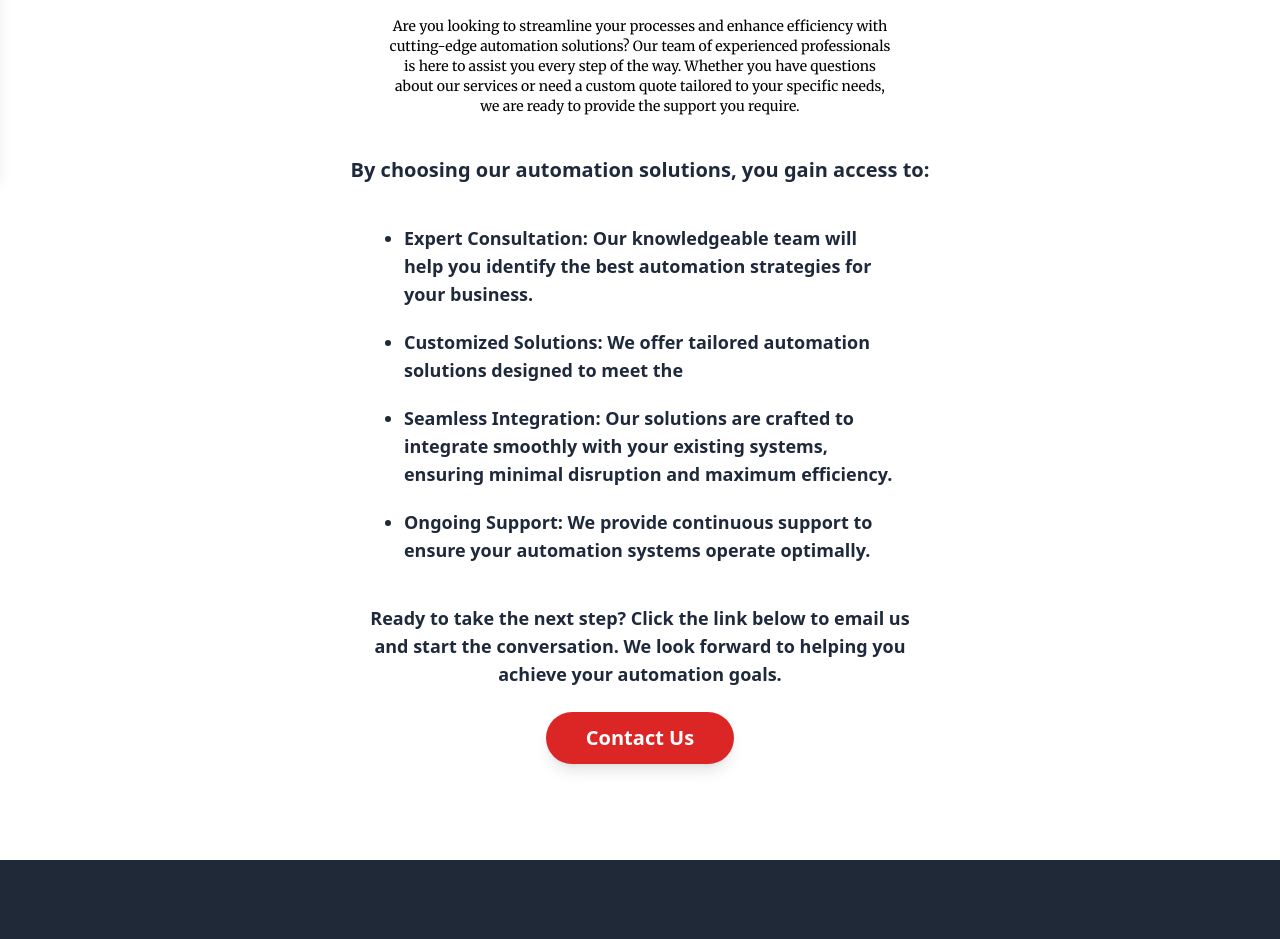
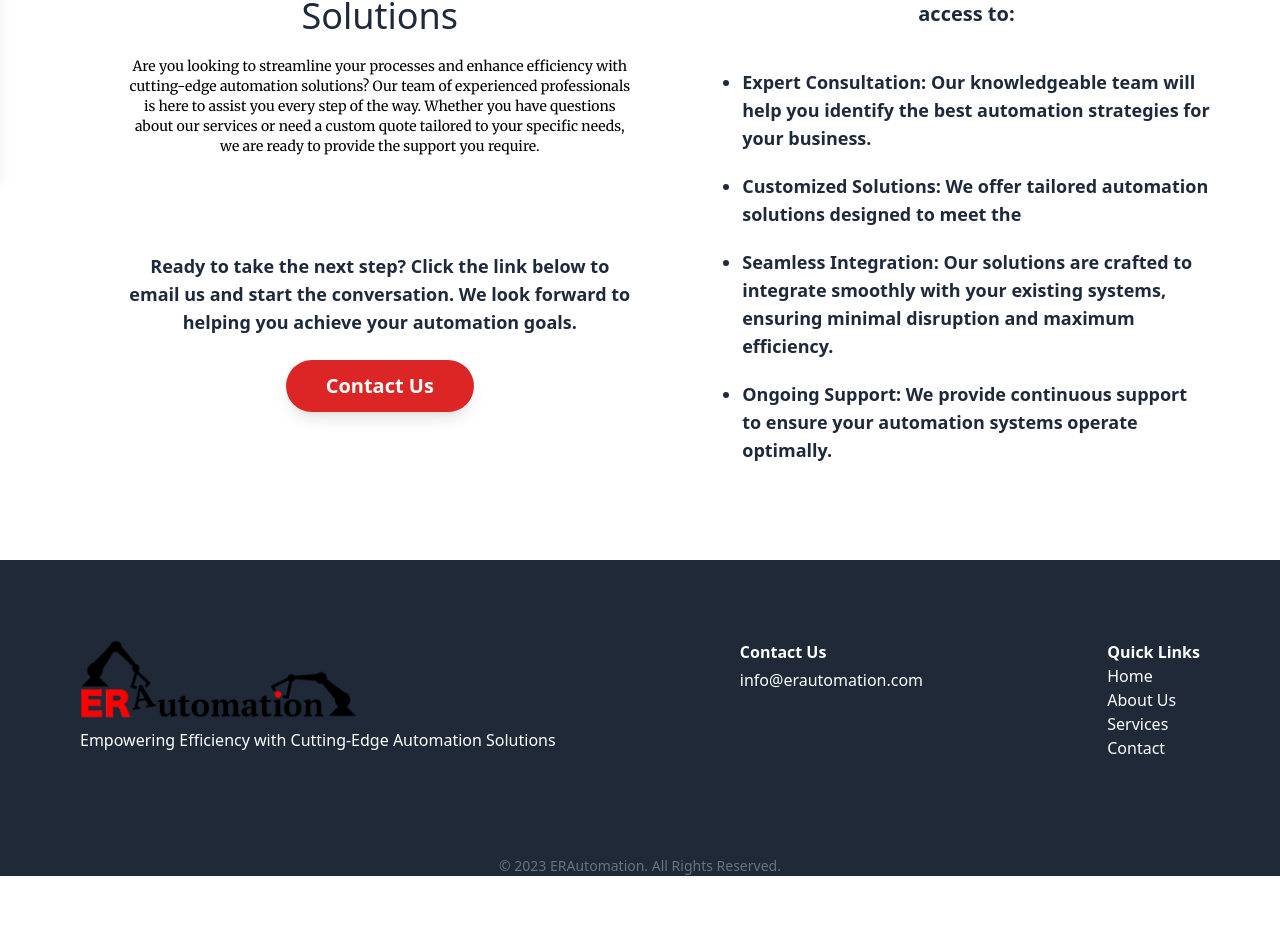
Before and after one commit to GavinA2212/ERA_web, a React (Vite) app: page /Contact in a window 1280 px wide. Shown: the part 622-1561 px from the top of the page. After the commit the page ends 1498 px from the top, so only its background shows below. Built offline with nearby package versions, Linux system fonts and the light colour scheme.

Commit message:
better desktop compatibility contact/about

```diff
--- a/src/pages/About.tsx
+++ b/src/pages/About.tsx
@@ -1,5 +1,7 @@
 import { useEffect } from "react";
 import { useFadeInOnScrollDiv } from "../utils/FadeInOnScroll";
+import Logo from "/assets/Logo.png";
+import { Link } from "react-router-dom";
 
 export default function About() {
   useEffect(() => {
@@ -26,28 +28,37 @@ export default function About() {
     <>
       <main className="mt-24 flex min-h-screen justify-center font-Merriweather text-4xl">
         <section className="flex min-h-screen w-11/12 flex-col items-center px-4">
-          <div className="flex flex-col items-center">
+          <Link
+            to="/"
+            className="max-w-400 mt-4 flex animate-fadeIn items-center justify-center">
+            <img src={Logo} alt="ER Automation Logo"></img>
+          </Link>
+
+          <div className="flex w-10/12 flex-col items-center">
+            <section className="flex h-fit w-full flex-col items-center md:items-end">
               <div
                 ref={section1ContainerRef}
                 className={`max-w-2xl flex-col items-center ${section1RefIsVisible ? "visible animate-containerFadeIn" : "invisible"}`}>
-              <h1 className="mt-16 whitespace-nowrap text-center text-slate-800">
+                <h1 className="mt-28 whitespace-nowrap text-center text-slate-800">
                   Company Overview
                 </h1>
                 <h2 className="mt-5 text-center font-Merriweather text-sm">
-                ERAutomation is dedicated to revolutionizing the automation
-                industry by providing innovative, efficient, and reliable
-                automation solutions. Our goal is to empower businesses to
-                enhance productivity, reduce operational costs, and achieve
-                sustainable growth. We strive to transform how industries
-                operate by integrating cutting-edge technology and
-                customized automation strategies that cater to the unique
-                needs of each client. By focusing on continuous improvement
-                and excellence in every project, ERAutomation aims to be a
-                driving force in the future of automation, helping
-                businesses to stay competitive and thrive in a rapidly
-                evolving marketplace.
+                  ERAutomation is dedicated to revolutionizing the
+                  automation industry by providing innovative, efficient,
+                  and reliable automation solutions. Our goal is to empower
+                  businesses to enhance productivity, reduce operational
+                  costs, and achieve sustainable growth. We strive to
+                  transform how industries operate by integrating
+                  cutting-edge technology and customized automation
+                  strategies that cater to the unique needs of each client.
+                  By focusing on continuous improvement and excellence in
+                  every project, ERAutomation aims to be a driving force in
+                  the future of automation, helping businesses to stay
+                  competitive and thrive in a rapidly evolving marketplace.
                 </h2>
               </div>
+            </section>
+            <section className="flex h-fit w-full flex-col items-center md:items-start">
               <div
                 ref={section2ContainerRef}
                 className={`max-w-2xl flex-col items-center ${section2RefIsVisible ? "visible animate-containerFadeIn" : "invisible"}`}>
@@ -55,20 +66,23 @@ export default function About() {
                   Our Mission
                 </h1>
                 <h2 className="mt-5 text-center font-Merriweather text-sm">
-                Our goal is to establish ERAutomation as a global leader in
-                automation technology, propelling the future of Industry
-                4.0. We are committed to offering cutting-edge solutions
-                that not only transform the way businesses operate but also
-                enhance their ability to compete in the digital age. By
-                harnessing the latest advancements in automation, we aim to
-                drive innovation, improve efficiency, and enable our
-                clients to achieve unparalleled success in their respective
-                industries. Through our visionary approach and dedication
-                to excellence, we aspire to shape the future of automation
+                  Our goal is to establish ERAutomation as a global leader
+                  in automation technology, propelling the future of
+                  Industry 4.0. We are committed to offering cutting-edge
+                  solutions that not only transform the way businesses
+                  operate but also enhance their ability to compete in the
+                  digital age. By harnessing the latest advancements in
+                  automation, we aim to drive innovation, improve
+                  efficiency, and enable our clients to achieve
+                  unparalleled success in their respective industries.
+                  Through our visionary approach and dedication to
+                  excellence, we aspire to shape the future of automation
                   and redefine the standards of industry performance and
                   competitiveness.
                 </h2>
               </div>
+            </section>
+            <section className="flex h-fit w-full flex-col items-center md:items-end">
               <div
                 ref={section3ContainerRef}
                 className={`max-w-2xl flex-col items-center ${section3RefIsVisible ? "visible animate-containerFadeIn" : "invisible"}`}>
@@ -82,7 +96,9 @@ export default function About() {
                     develop state-of-the-art automation solutions.
                   </li>
                   <li>
-                  <span className="font-bold">Customer-Centricity: </span>
+                    <span className="font-bold">
+                      Customer-Centricity:{" "}
+                    </span>
                     Prioritizing customer needs and delivering tailor-made
                     solutions that exceed expectations.
                   </li>
@@ -102,6 +118,8 @@ export default function About() {
                     promoting sustainable development.
                   </li>
                 </ul>
+              </div>
+            </section>
             <div
               ref={brandsContainerRef}
               className={`flex flex-col ${brandsRefIsVisible ? "visible animate-containerFadeIn" : "invisible"}`}>
@@ -111,7 +129,6 @@ export default function About() {
             </div>
             <div className="h-80 max-w-2xl"></div>
           </div>
-          </div>
         </section>
       </main>
     </>
--- a/src/pages/Contact.tsx
+++ b/src/pages/Contact.tsx
@@ -39,7 +39,7 @@ export default function Contact() {
           <div className="animate-containerFadeIn">
             <div className={styles.dotflashing}></div>
           </div>
-
+          <div className="flex w-full flex-col items-center md:flex-row md:items-start md:justify-center md:gap-8">
             <div
               ref={contactContainerRef}
               className={`flex flex-col items-center ${contactContainerRefIsVisible ? "visible animate-containerFadeIn" : "invisible"}`}>
@@ -49,17 +49,35 @@ export default function Contact() {
               <div className="max-w-lg">
                 <h2 className="mt-5 text-center font-Merriweather text-sm">
                   Are you looking to streamline your processes and enhance
-                efficiency with cutting-edge automation solutions? Our team
-                of experienced professionals is here to assist you every
-                step of the way. Whether you have questions about our
-                services or need a custom quote tailored to your specific
-                needs, we are ready to provide the support you require.
+                  efficiency with cutting-edge automation solutions? Our
+                  team of experienced professionals is here to assist you
+                  every step of the way. Whether you have questions about
+                  our services or need a custom quote tailored to your
+                  specific needs, we are ready to provide the support you
+                  require.
                 </h2>
+                <div
+                  id="large-screen-contact"
+                  className={`hidden flex-col items-center md:flex`}>
+                  <h4 className="mt-24 max-w-xl text-center text-lg font-semibold text-slate-800">
+                    Ready to take the next step? Click the link below to
+                    email us and start the conversation. We look forward to
+                    helping you achieve your automation goals.
+                  </h4>
+                  <a
+                    href="mailto:info@erautomation.com"
+                    target="_blank"
+                    rel="noopener noreferrer"
+                    className="mt-6 inline-block w-fit rounded-full bg-red-600 text-center text-xl font-bold text-white shadow-lg transition duration-300 ease-in-out hover:bg-red-600 hover:shadow-xl focus:outline-none focus:ring-1 focus:ring-red-300 active:bg-red-900">
+                    <p className="px-10 py-3">Contact Us</p>
+                  </a>
                 </div>
               </div>
+            </div>
+            <div className="flex w-fit flex-col items-center">
               <h3
                 ref={accessContainerRef}
-            className={`font mt-10 text-center text-xl font-semibold text-slate-800 ${accessRefIsVisible ? "visible animate-containerFadeIn" : "invisible"}`}>
+                className={`font mt-10 text-center text-xl font-semibold text-slate-800 md:mt-20 ${accessRefIsVisible ? "visible animate-containerFadeIn" : "invisible"}`}>
                 By choosing our automation solutions, you gain access to:
               </h3>
               <ul className="mt-10 flex max-w-lg list-disc flex-col gap-5 pl-5 text-lg font-semibold text-slate-800">
@@ -74,7 +92,8 @@ export default function Contact() {
                   ref={list2ContainerRef}
                   className={`${list2RefIsVisible ? "visible animate-containerFadeIn" : "invisible"}`}>
                   <span className="font-bold">Customized Solutions: </span>
-              We offer tailored automation solutions designed to meet the
+                  We offer tailored automation solutions designed to meet
+                  the
                 </li>
                 <li
                   ref={list3ContainerRef}
@@ -84,17 +103,20 @@ export default function Contact() {
                   existing systems, ensuring minimal disruption and maximum
                   efficiency.
                 </li>
+
                 <li
                   ref={list4ContainerRef}
                   className={`${list4RefIsVisible ? "visible animate-containerFadeIn" : "invisible"}`}>
                   <span className="font-bold">Ongoing Support: </span> We
-              provide continuous support to ensure your automation systems
-              operate optimally.
+                  provide continuous support to ensure your automation
+                  systems operate optimally.
                 </li>
               </ul>
+            </div>
+          </div>
           <div
             ref={readyContainerRef}
-            className={`flex flex-col items-center ${readyRefIsVisible ? "visible animate-containerFadeIn" : "invisible"}`}>
+            className={`flex flex-col items-center md:hidden ${readyRefIsVisible ? "visible animate-containerFadeIn" : "invisible"}`}>
             <h4 className="mt-10 max-w-xl text-center text-lg font-semibold text-slate-800">
               Ready to take the next step? Click the link below to email us
               and start the conversation. We look forward to helping you
--- a/tailwind.config.js
+++ b/tailwind.config.js
@@ -26,9 +26,11 @@ export default {
       fontSize: {},
       spacing: {
         13: "3.25rem",
+        18: "4.5rem",
         34: "8.5rem",
         33: "8.25rem",
         100: "25rem",
+        400: "25rem",
         500: "31.25rem",
       },
       screens: {},
```
Lines whose indentation alone changed are shown as unchanged.
